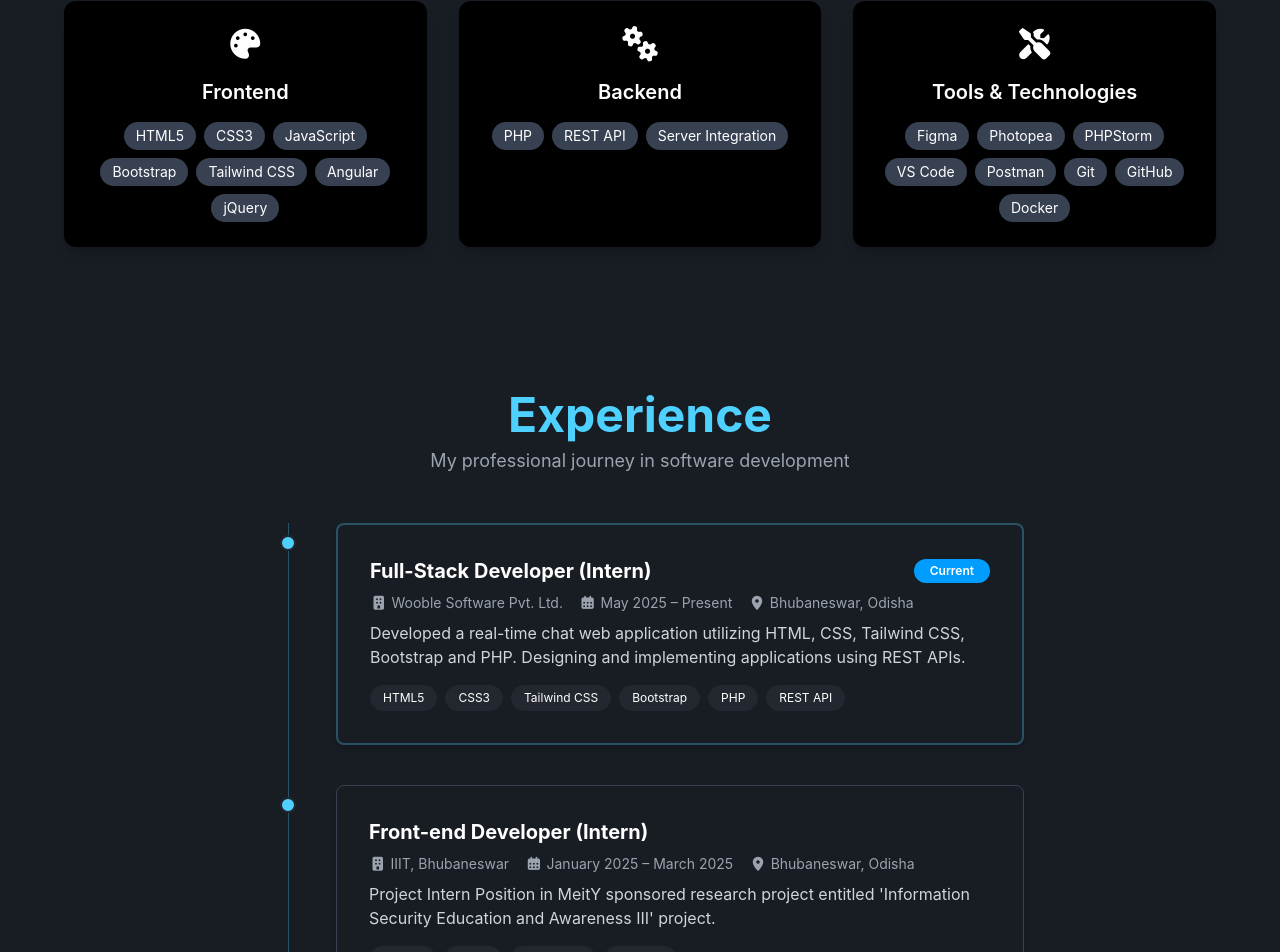
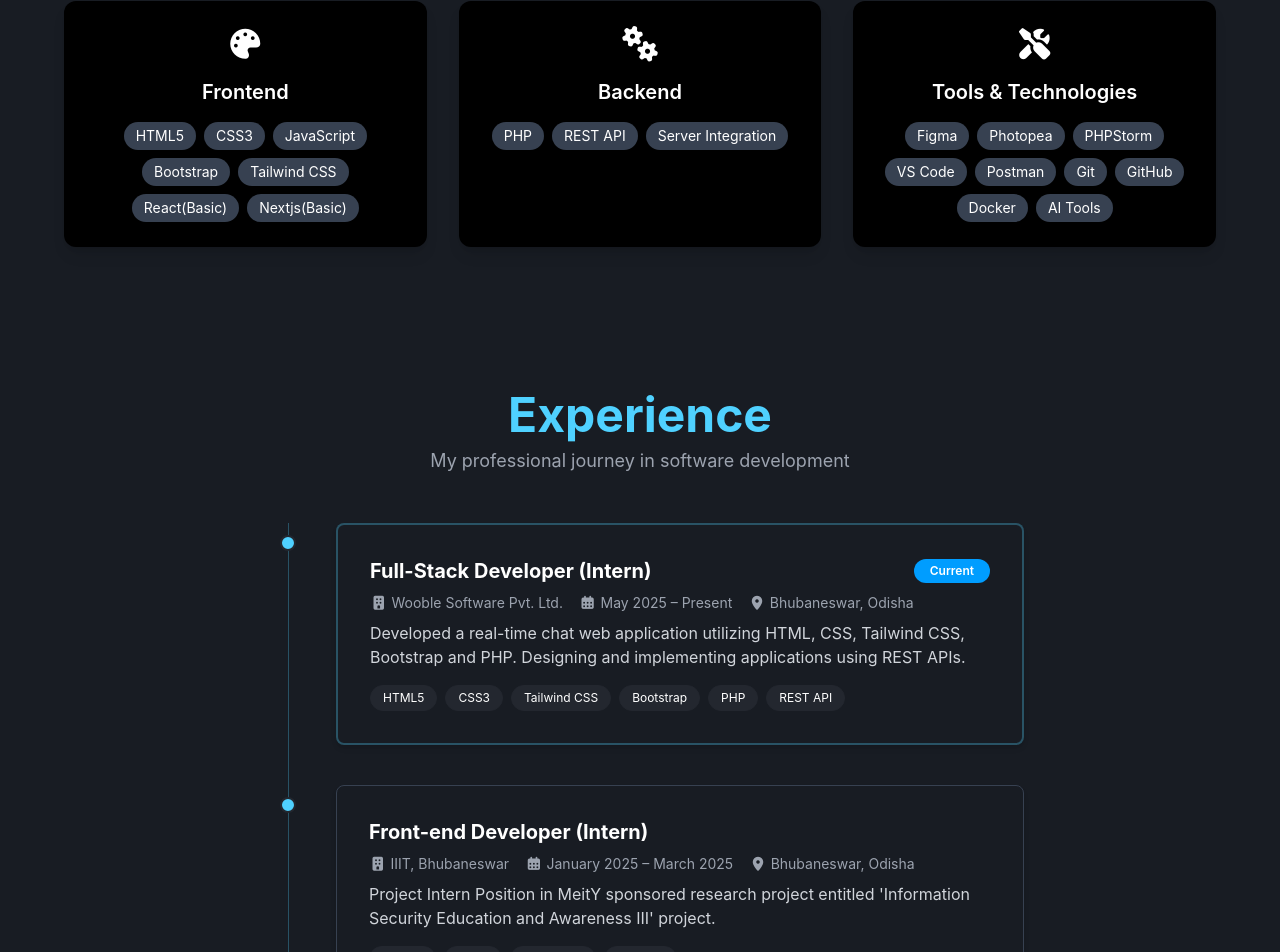
Before and after one commit to S28S12Mohanty/github_portfolio_react, a React (Vite) app: page / in a window 1280 px wide. Shown: the part 1003-1955 px from the top of the page. Built offline with nearby package versions, Linux system fonts and the light colour scheme.

Commit message:
Update skill.jsx

```diff
--- a/src/components/skill.jsx
+++ b/src/components/skill.jsx
@@ -12,8 +12,8 @@ const skillsData = [
       "JavaScript",
       "Bootstrap",
       "Tailwind CSS",
-      "Angular",
-      "jQuery",
+      "React(Basic)",
+      "Nextjs(Basic)",
     ],
   },
   {
@@ -34,6 +34,7 @@ const skillsData = [
       "Git",
       "GitHub",
       "Docker",
+      "AI Tools"
     ],
   },
 ];
```
